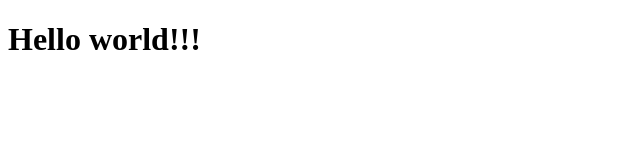
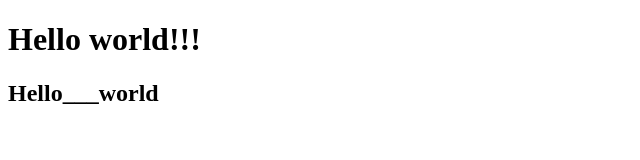
Before and after one commit to anhtuanbui/CYB, a plain HTML site: page index.html in a window 1280 px wide. Shown: the whole page, without its empty margins (0-640 px from the left). Drawn offline with Linux system fonts and the light colour scheme.

Commit message:
second commit

```diff
--- a/index.html
+++ b/index.html
@@ -6,5 +6,6 @@
 	</head>
 	<body>
         <h1>Hello world!!!</h1>
+		<h2>Hello___world</h2>
 	</body>
 </html>
```
